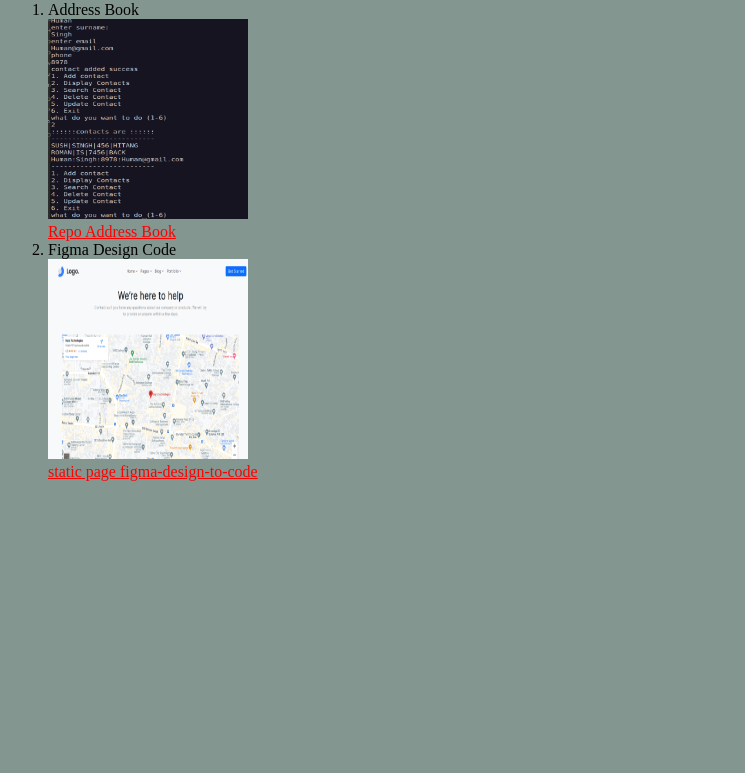
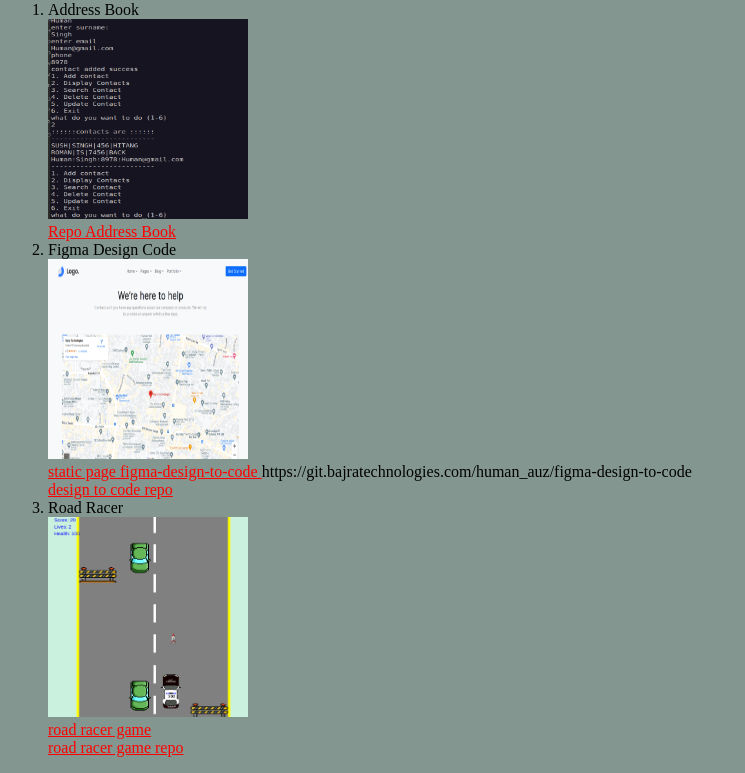
Before and after one commit to human-auz/Human_intern_projects.io, a plain HTML site: page index.html in a window 1280 px wide. Shown: the part 79-852 px from the top of the page, without its empty margins (0-745 px from the left). Before the commit the page ends 800 px from the top, so only its background shows below. Drawn offline with Linux system fonts and the light colour scheme.

Commit message:
Update index.html

```diff
--- a/index.html
+++ b/index.html
@@ -23,7 +23,17 @@
             <img src="staticPage.png" alt="FAVICON" title= "Address Book " width ="200" height ="200" ></a>
             <br>
         <a href="https://human-auz.github.io/humanauz.io/">static page figma-design-to-code </a>
+        https://git.bajratechnologies.com/human_auz/figma-design-to-code
+         <br>
+         <a href="https://git.bajratechnologies.com/human_auz/figma-design-to-code">design to code repo </a>
     </li>
+        <li>Road Racer</li>
+        <img src="roadracer.png" title = "roadracer"  width ="200" height ="200" ></a>
+        <br>
+         <a href="https://human-auz.github.io/roadracer">road racer game  </a>
+        <br>
+         <a href="https://git.bajratechnologies.com/human_auz/roadracer_human">road racer game repo </a>
+
 
     </ol>
 
```
